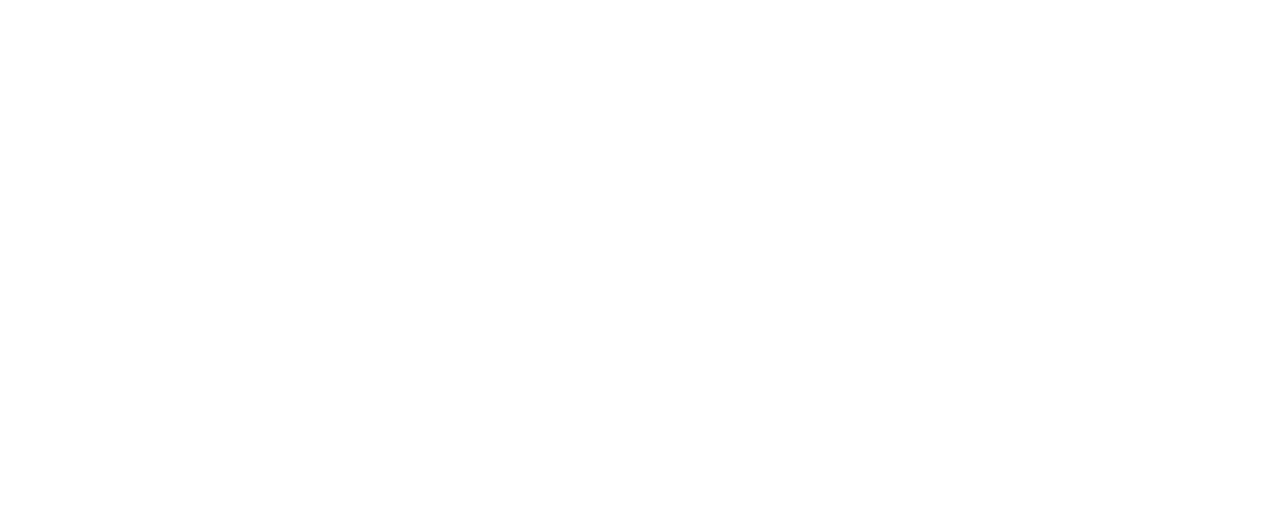
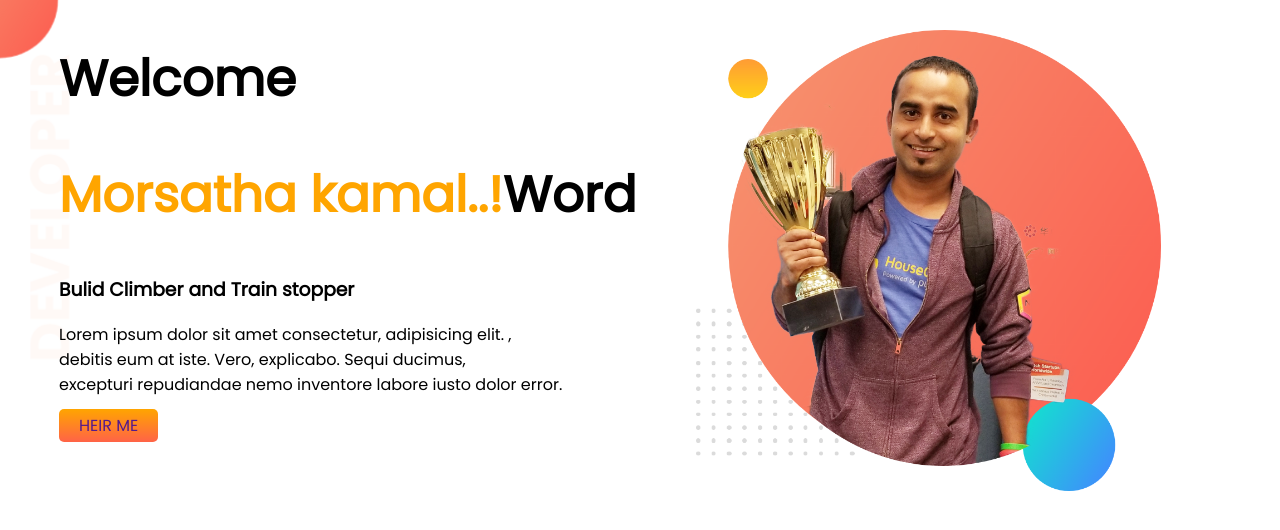
Before and after one commit to morsatha/developer-protfolio, a plain HTML site: page index.html in a window 1280 px wide. Drawn offline with Linux system fonts and the light colour scheme.

Commit message:
add net style

```diff
--- a/index.html
+++ b/index.html
@@ -1,13 +1,34 @@
 <!DOCTYPE html>
 <html lang="en">
+
 <head>
     <meta charset="UTF-8">
     <meta http-equiv="X-UA-Compatible" content="IE=edge">
     <meta name="viewport" content="width=device-width, initial-scale=1.0">
     <title>Allah is great</title>
+    <link rel="preconnect" href="https://fonts.googleapis.com">
+    <link rel="preconnect" href="https://fonts.gstatic.com" crossorigin>
+    <link href="https://fonts.googleapis.com/css2?family=Poppins&display=swap" rel="stylesheet">
     <link rel="stylesheet" href="style.css">
 </head>
+
 <body>
+    <section id="main-section">
+        <div class="halt-width">
+            <h1>Welcome</h1>
+            <h1><span class="hi">Morsatha kamal..!</span>Word</h1>
+            <h3>Bulid Climber and Train stopper</h3>
+            <p>Lorem ipsum dolor sit amet consectetur, adipisicing elit. ,<br>
+                debitis eum at iste. Vero, explicabo. Sequi ducimus,<br> excepturi repudiandae nemo inventore labore
+                iusto
+                dolor
+                error.</p>
+            <a class="btn-1" target="_blank" href="">HEIR ME</a>
+        </div>
+        <div class="half-width">
+            <img src="images\jhankar.png" alt="paggi lagano sir">
+        </div>
+    </section>
+</body>
 
-</body>
 </html>
--- a/style.css
+++ b/style.css
@@ -0,0 +1,32 @@
+body{
+    font-family: 'Poppins', sans-serif;
+    margin:0;
+}
+h1{
+    font-size:50px;
+}
+.hi{
+    color:orange;
+}
+#main-section{
+    display:flex;
+    padding:0 59px;
+    background-image:url('top-banner.png');
+    background-repeat:no-repeat;
+}
+.half-width{
+    width:50%;
+
+}
+.half-width img{
+    width:80%;
+    padding:30px 5px 0 0;
+    margin-left:60px;
+}
+
+.btn-1 {
+    text-decoration: none;
+    background-image:linear-gradient(orange, tomato);
+    padding:5px 20px;
+    border-radius:5px;
+}
```
Also changed, not shown: images/dream-bg.png (added), images/exp-bg.png (added), images/jhankar.png (added), images/jhankar2.png (added), images/my-bg.png (added), images/my-bg2.png (added), top-banner.png (added), 7 other files.
